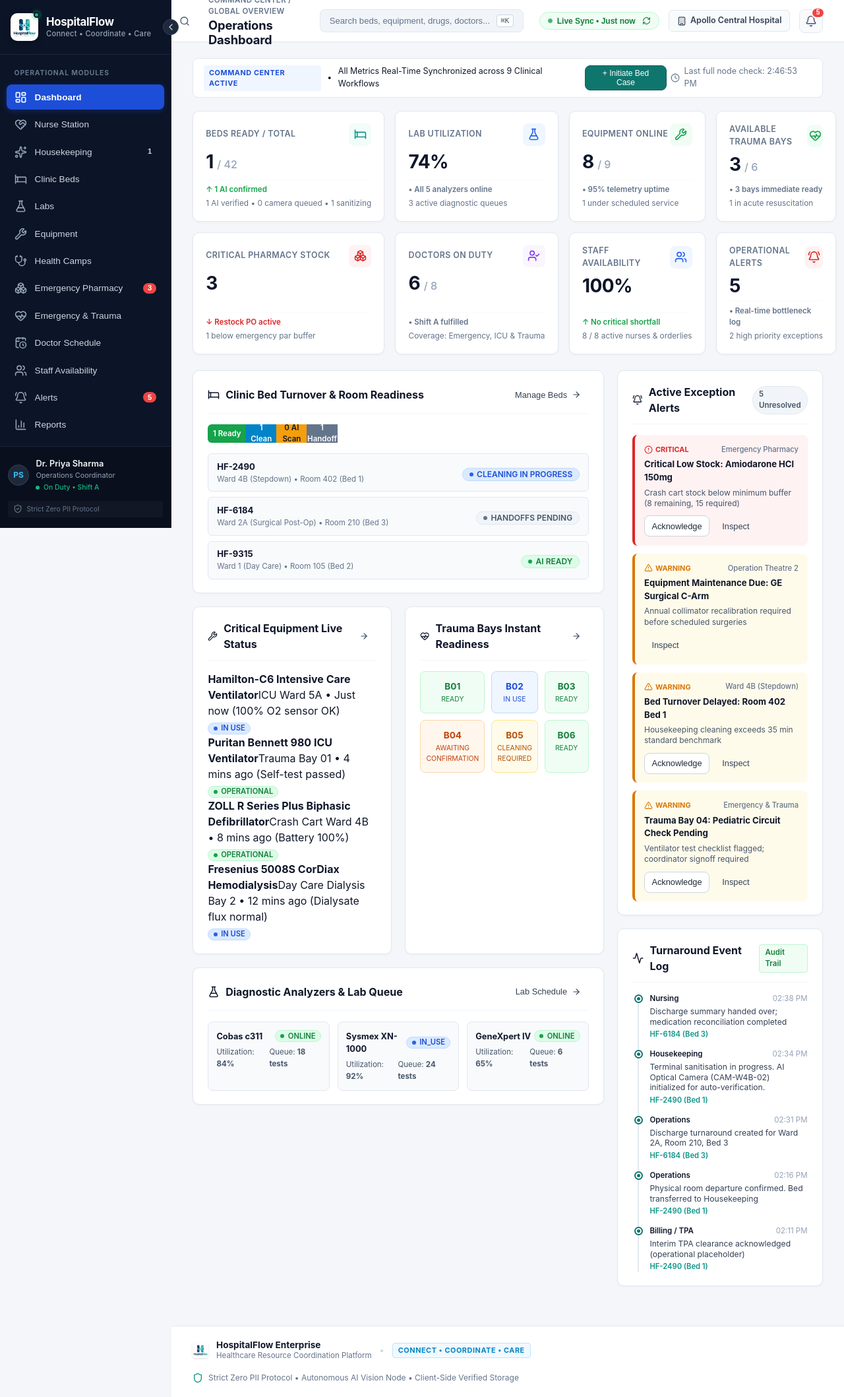
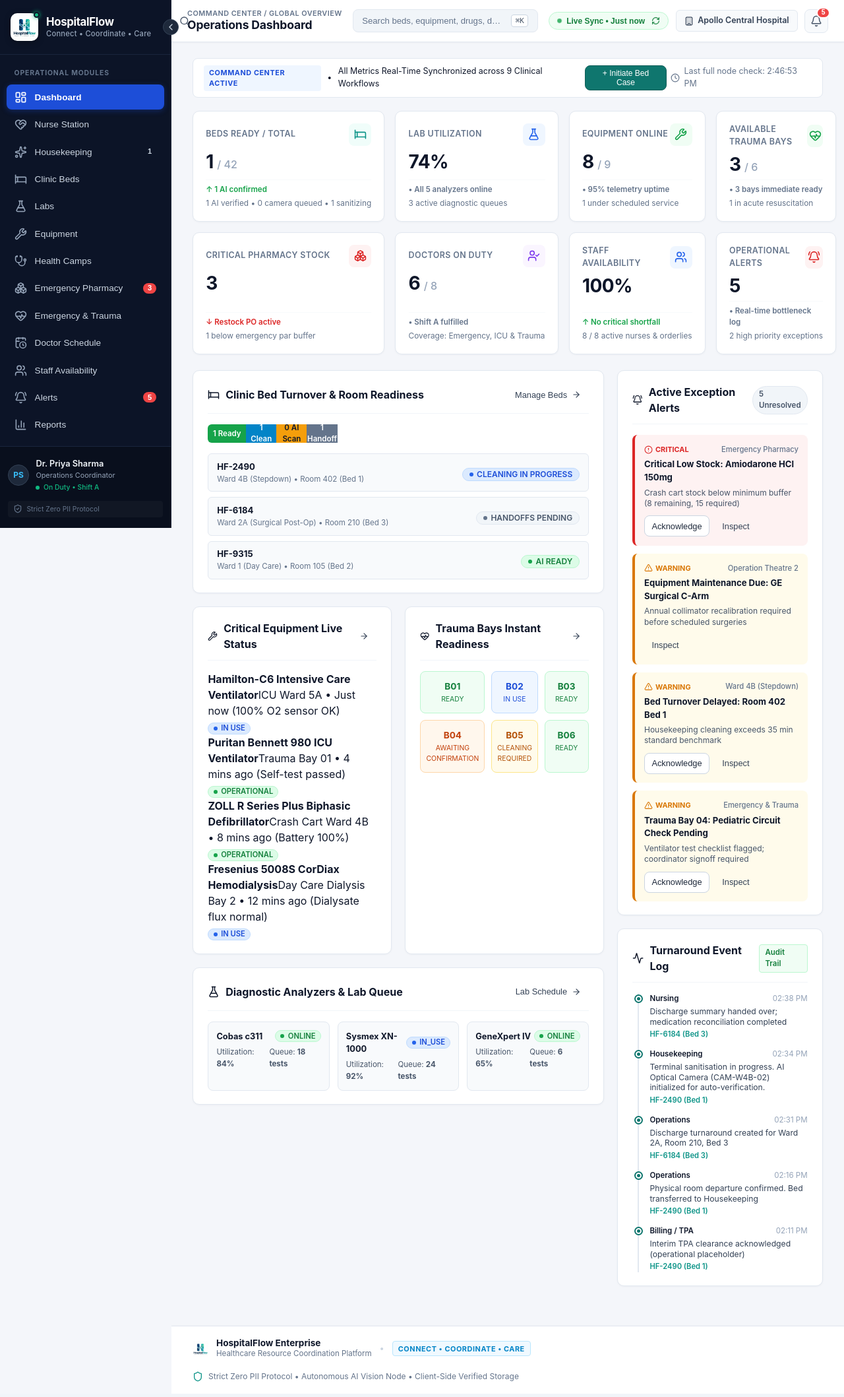
Before and after one commit to gru-senpai/hospital-flow, a React (Vite) app: page / in a window 1280 px wide. Shown: the whole page at 66% size. Built offline with nearby package versions, Linux system fonts and the light colour scheme.

Commit message:
fix(layout): resolve topnav header text wrapping and polish footers

```diff
--- a/src/App.css
+++ b/src/App.css
@@ -336,11 +336,12 @@
   display: flex;
   align-items: center;
   justify-content: space-between;
-  padding: 0 2rem;
+  padding: 0 1.5rem;
   position: sticky;
   top: 0;
   z-index: 40;
-  gap: 1.5rem;
+  gap: 1rem;
+  box-shadow: 0 1px 3px rgba(15, 23, 42, 0.04);
 }
 
 .mobile-menu-trigger {
@@ -355,29 +356,41 @@
 .topnav-titles {
   display: flex;
   flex-direction: column;
-  min-width: 0;
+  justify-content: center;
+  min-width: 140px;
+  max-width: 320px;
+  flex-shrink: 0;
+  overflow: hidden;
 }
 
 .topnav-breadcrumb {
-  font-size: 0.72rem;
+  font-size: 0.68rem;
   font-weight: 600;
   color: #64748b;
   text-transform: uppercase;
-  letter-spacing: 0.03em;
+  letter-spacing: 0.04em;
+  white-space: nowrap;
+  overflow: hidden;
+  text-overflow: ellipsis;
+  line-height: 1.2;
 }
 
 .topnav-heading {
-  font-size: 1.15rem;
+  font-size: 1.1rem;
   font-weight: 700;
   color: #0f172a;
   letter-spacing: -0.01em;
   margin: 0;
-  line-height: 1.2;
+  line-height: 1.25;
+  white-space: nowrap;
+  overflow: hidden;
+  text-overflow: ellipsis;
 }
 
 .topnav-search-wrap {
-  flex: 1;
-  max-width: 440px;
+  flex: 1 1 200px;
+  min-width: 130px;
+  max-width: 420px;
 }
 
 .topnav-search-trigger {
@@ -393,6 +406,7 @@
   font-size: 0.82rem;
   cursor: pointer;
   transition: all 0.15s ease;
+  overflow: hidden;
 }
 
 .topnav-search-trigger:hover {
@@ -417,12 +431,21 @@
   font-size: 0.68rem;
   font-family: var(--font-mono);
   color: #475569;
+  flex-shrink: 0;
+}
+
+.sync-text-full {
+  display: inline;
+}
+
+.sync-text-compact {
+  display: none;
 }
 
 .topnav-actions {
   display: flex;
   align-items: center;
-  gap: 0.85rem;
+  gap: 0.65rem;
   flex-shrink: 0;
 }
 
@@ -2130,6 +2153,50 @@
   color: #0f172a;
 }
 
+/* Intermediate Screen Adaptation (1250px - 821px) */
+@media (max-width: 1250px) {
+  .facility-selector-badge .facility-name {
+    display: none;
+  }
+  .facility-selector-badge {
+    padding: 0.4rem 0.55rem;
+  }
+  .topnav-titles {
+    max-width: 250px;
+  }
+}
+
+@media (max-width: 1080px) {
+  .sync-text-full {
+    display: none;
+  }
+  .sync-text-compact {
+    display: inline;
+  }
+  .search-kbd {
+    display: none;
+  }
+  .topnav-titles {
+    max-width: 200px;
+  }
+  .app-topnav {
+    padding: 0 1rem;
+    gap: 0.75rem;
+  }
+}
+
+@media (max-width: 920px) {
+  .facility-selector-badge {
+    display: none !important;
+  }
+  .topnav-search-wrap {
+    max-width: 240px;
+  }
+  .topnav-titles {
+    max-width: 170px;
+  }
+}
+
 @media (max-width: 820px) {
   .desktop-only {
     display: none !important;
@@ -2170,6 +2237,7 @@
     flex-direction: column;
     min-width: 0;
     flex: 1;
+    max-width: none;
     overflow: hidden;
   }
 
@@ -2236,6 +2304,7 @@
   .subbar-left {
     flex-wrap: wrap;
     gap: 0.4rem;
+    width: 100%;
   }
 
   .subbar-right {
@@ -2680,10 +2749,11 @@
 .app-footer {
   background-color: #ffffff;
   border-top: 1px solid #e2e8f0;
-  padding: 1.25rem 2rem;
+  padding: 1.1rem 2rem;
   margin-top: auto;
   color: #64748b;
   font-size: 0.8rem;
+  box-shadow: 0 -1px 3px rgba(15, 23, 42, 0.02);
 }
 
 .footer-container {
@@ -2748,6 +2818,7 @@
   gap: 0.5rem;
   font-size: 0.75rem;
   color: #64748b;
+  flex-wrap: wrap;
 }
 
 .footer-shield {
@@ -3090,21 +3161,61 @@
 
 .nurse-card-footer,
 .housekeeping-card-footer {
-  padding: 0.65rem 1.15rem;
-  background-color: #ffffff;
+  padding: 0.7rem 1.15rem;
+  background-color: #f8fafc;
   border-top: 1px solid #f1f5f9;
+  border-radius: 0 0 10px 10px;
   display: flex;
   justify-content: space-between;
   align-items: center;
   font-size: 0.72rem;
   color: #64748b;
+  gap: 0.5rem;
+}
+
+.footer-meta {
+  display: flex;
+  align-items: center;
+  gap: 0.4rem;
+  font-size: 0.72rem;
+  color: #64748b;
+  font-weight: 500;
+  min-width: 0;
+}
+
+.footer-meta span {
+  white-space: nowrap;
+  overflow: hidden;
+  text-overflow: ellipsis;
+}
+
+.live-pill-sm {
+  display: inline-flex;
+  align-items: center;
+  padding: 0.15rem 0.45rem;
+  border-radius: 9999px;
+  font-size: 0.68rem;
+  font-weight: 700;
+  letter-spacing: 0.02em;
+  background-color: #ecfdf5;
+  color: #059669;
+  border: 1px solid #a7f3d0;
+  flex-shrink: 0;
 }
 
 .camera-feed-label {
+  display: inline-flex;
+  align-items: center;
+  padding: 0.15rem 0.45rem;
+  border-radius: 4px;
   font-size: 0.68rem;
-  font-family: monospace;
+  font-family: var(--font-mono, monospace);
   color: #0d9488;
   font-weight: 600;
+  background-color: #f0fdfa;
+  border: 1px solid #99f6e4;
+  letter-spacing: 0.04em;
+  flex-shrink: 0;
 }
 
 @media (max-width: 820px) {
--- a/src/components/layout/TopNav.tsx
+++ b/src/components/layout/TopNav.tsx
@@ -58,7 +58,7 @@ export const TopNav: React.FC<TopNavProps> = ({
   return (
     <header className="app-topnav">
       {/* Mobile Menu & Brand */}
-      <div className="mobile-header-brand">
+      <div className="mobile-header-brand mobile-only">
         <button
           type="button"
           className="mobile-menu-trigger"
@@ -75,9 +75,9 @@ export const TopNav: React.FC<TopNavProps> = ({
       </div>
 
       {/* Breadcrumb & Contextual Title */}
-      <div className="topnav-titles">
-        <span className="topnav-breadcrumb">{currentInfo.breadcrumb}</span>
-        <h1 className="topnav-heading">{currentInfo.title}</h1>
+      <div className="topnav-titles" title={`${currentInfo.breadcrumb} • ${currentInfo.title}`}>
+        <span className="topnav-breadcrumb" title={currentInfo.breadcrumb}>{currentInfo.breadcrumb}</span>
+        <h1 className="topnav-heading" title={currentInfo.title}>{currentInfo.title}</h1>
       </div>
 
       {/* Global Search Bar (Full on Desktop, Compact on Mobile) */}
@@ -115,12 +115,15 @@ export const TopNav: React.FC<TopNavProps> = ({
           title="Click to force data sync across operational stations"
         >
           <span className="sync-live-dot" />
-          <span className="sync-text desktop-only">Live Sync • {formatFreshness()}</span>
+          <span className="sync-text desktop-only">
+            <span className="sync-text-full">Live Sync • {formatFreshness()}</span>
+            <span className="sync-text-compact">Live</span>
+          </span>
           <RefreshCw size={13} className="sync-refresh-icon" />
         </button>
 
         {/* Facility Selector */}
-        <div className="facility-selector-badge desktop-only" title="Active facility network">
+        <div className="facility-selector-badge desktop-only" title="Active facility network: Apollo Central Hospital">
           <Building size={14} className="facility-icon" />
           <span className="facility-name">Apollo Central Hospital</span>
         </div>
--- a/src/index.css
+++ b/src/index.css
@@ -2258,67 +2258,7 @@ textarea:focus-visible,
   max-width: 420px;
 }
 
-/* Footer */
-.app-footer {
-  background-color: var(--color-white);
-  border-top: 1px solid var(--color-slate-200);
-  padding: 0.85rem 1.25rem;
-  font-size: 0.75rem;
-  color: var(--color-navy-600);
-}
-
-.footer-container {
-  max-width: 1440px;
-  margin: 0 auto;
-  display: flex;
-  align-items: center;
-  justify-content: space-between;
-  flex-wrap: wrap;
-  gap: 0.75rem;
-}
-
-.footer-left {
-  display: flex;
-  align-items: center;
-  gap: 0.5rem;
-}
-
-.footer-logo-img {
-  width: 26px;
-  height: 26px;
-  object-fit: cover;
-  border-radius: 6px;
-  background-color: var(--color-white);
-  box-shadow: 0 1px 3px rgba(0, 0, 0, 0.12);
-  flex-shrink: 0;
-}
-
-.footer-brand {
-  font-weight: 700;
-  color: var(--color-navy-800);
-}
-
-.footer-divider {
-  color: var(--color-slate-300);
-}
-
-.footer-tag {
-  background-color: var(--color-slate-100);
-  padding: 0.1rem 0.35rem;
-  border-radius: var(--radius-sm);
-}
-
-.footer-right {
-  display: flex;
-  align-items: center;
-  gap: 0.35rem;
-}
-
-.footer-shield {
-  width: 14px;
-  height: 14px;
-  color: var(--teal-700);
-}
+/* Footer styles maintained in App.css */
 
 /* Spin animation */
 .spin {
```
